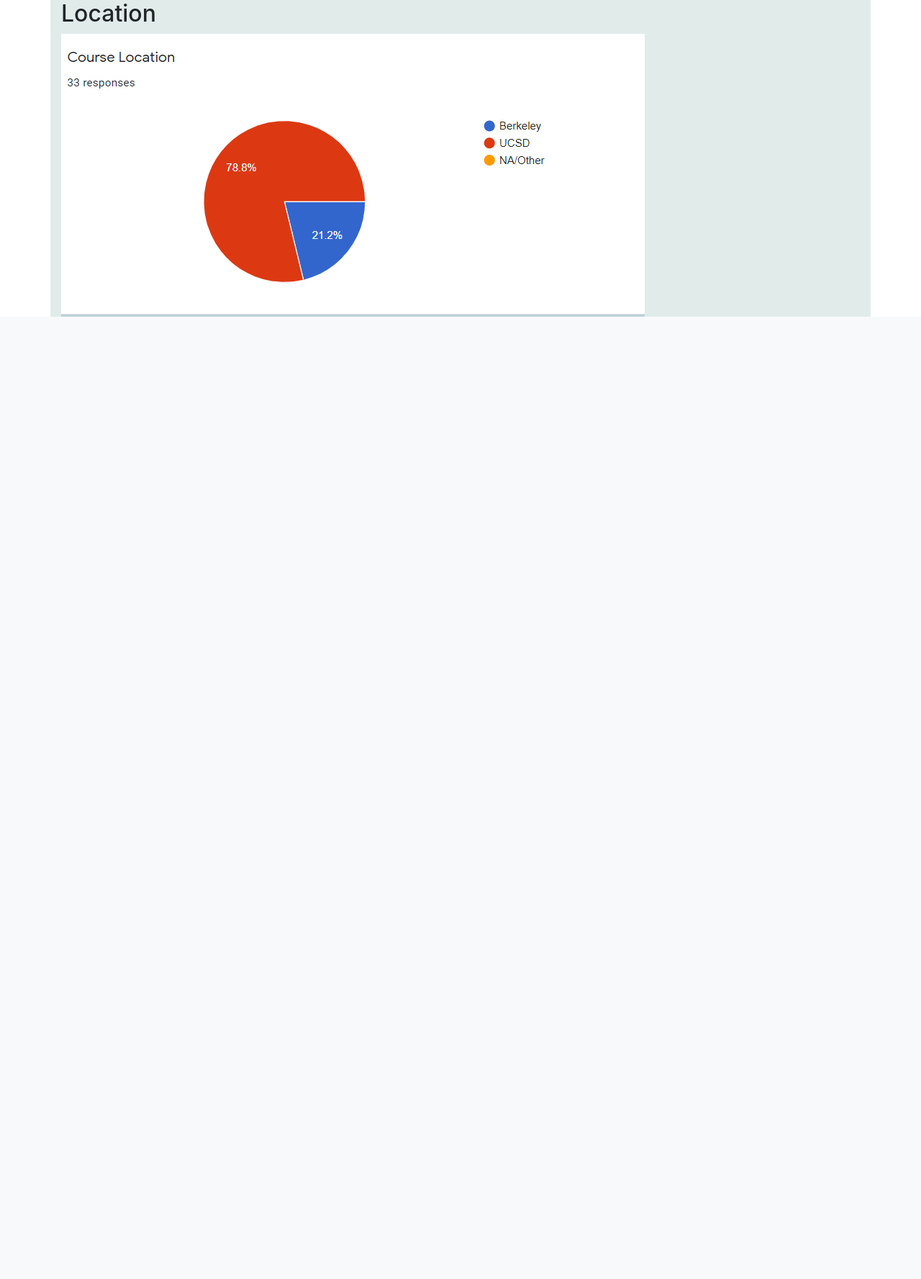
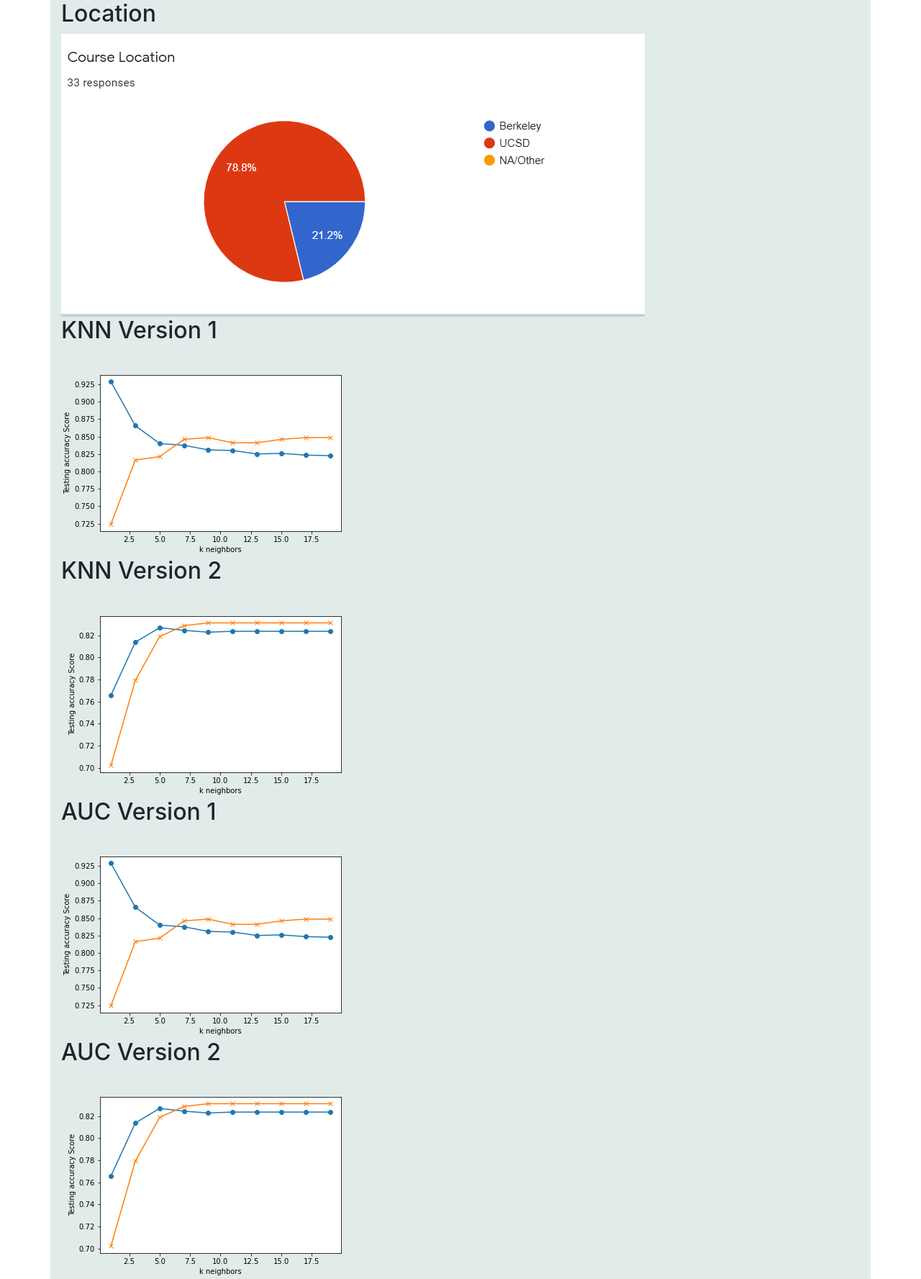
Before and after one commit to jbski/ml_final_project, a Flask app: page /charts in a window 1280 px wide. Shown: the part 3042-4819 px from the top of the page at 72% size. Before the commit the page ends 3482 px from the top, so only its background shows below. Run offline with Flask 2, Linux system fonts and the light colour scheme.

Commit message:
Added charts to Charts.

```diff
--- a/templates/charts.html
+++ b/templates/charts.html
@@ -51,5 +51,25 @@
         <img src="static/images/Cindy/Location.PNG" alt="location">
     </div>
 
+    <div class="col-md-fluid">
+        <h2>KNN Version 1</h2>
+        <img src="static/images/Rawaf/KNN_eval_1st.png" alt="location">
+    </div>
+
+    <div class="col-md-fluid">
+        <h2>KNN Version 2</h2>
+        <img src="static/images/Rawaf/KNN_eval_2nd.png" alt="location">
+    </div>
+
+    <div class="col-md-fluid">
+        <h2>AUC Version 1</h2>
+        <img src="static/images/Rawaf/KNN_eval_1st.png" alt="location">
+    </div>
+
+    <div class="col-md-fluid">
+        <h2>AUC Version 2</h2>
+        <img src="static/images/Rawaf/KNN_eval_2nd.png" alt="location">
+    </div>
+
 </div>
 {% endblock %}
```
